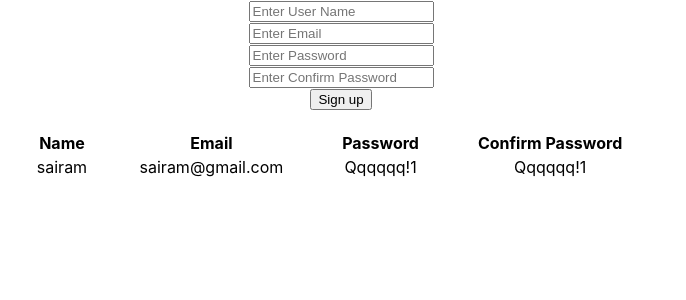
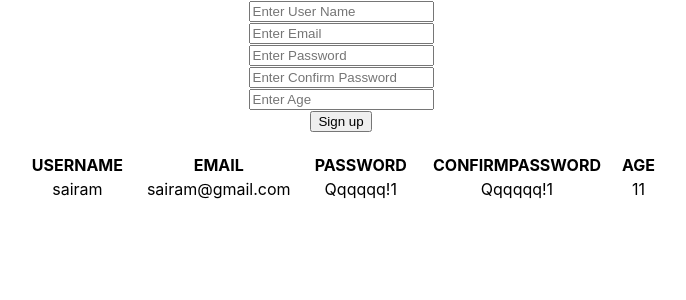
Before and after one commit to abhiTagline28/sairam-redux-crud, a React (Create React App) app: page / in a window 1280 px wide. Both pictures are taken after a click on the button "Sign up". Shown: the top 300 px of the page, without its empty margins (299-985 px from the left). Built offline with nearby package versions, Linux system fonts and the light colour scheme.

Commit message:
dynamic table and some minor changes

```diff
--- a/src/components/UserList.component.jsx
+++ b/src/components/UserList.component.jsx
@@ -1,33 +1,18 @@
-import React from 'react'
+import React, { Fragment } from 'react'
 import { useSelector } from 'react-redux'
+import Table from '../reusable/Table'
 
 export default function UserList() {
     const userData = useSelector(state => state.user)
     const { errorMessage, showError, userList } = userData
-
+    const key = userList.length ? Object.keys(userList[0]) : []
     return (
-        <div>
+        <Fragment>
             {showError && errorMessage}
-            <table style={{ width: "50%", margin: '0 auto' }}>
-                <thead>
-                    <tr>
-                        <th>Name</th>
-                        <th>Email</th>
-                        <th>Password</th>
-                        <th>Confirm Password</th>
-                    </tr>
-                </thead>
-                <tbody>
-                    {userList.map(({ userName, email, password, confirmPassword }, index) => {
-                        return <tr key={index}>
-                            <td>{userName}</td>
-                            <td>{email}</td>
-                            <td>{password}</td>
-                            <td>{confirmPassword}</td>
-                        </tr>
-                    })}
-                </tbody>
-            </table>
-        </div>
+            {key.length ?
+                <Table theadKeyMap={key} tbodyValueMap={userList} />
+                : null
+            }
+        </Fragment>
     )
 }
--- a/src/redux/constants/formFields.js
+++ b/src/redux/constants/formFields.js
@@ -1,4 +1,4 @@
-import { email, password, username, confirmPassword } from "../../util/validationConstants";
+import { email, password, alphabetWithSpace, confirmPassword, number } from "../../util/validationConstants";
 export default {
     userName: {
         type: 'text',
@@ -6,7 +6,7 @@ export default {
         isRequired: true,
         showError: false,
         errorMessage: 'Only Alphabets',
-        pattern: username
+        pattern: alphabetWithSpace
     },
     email: {
         type: 'email',
@@ -31,5 +31,13 @@ export default {
         showError: false,
         errorMessage: 'confirm password must match',
         pattern: confirmPassword
+    },
+    age: {
+        type: 'text',
+        value: '11',
+        isRequired: true,
+        showError: false,
+        errorMessage: 'age is required',
+        pattern: number
     }
 }
--- /dev/null
+++ b/src/reusable/Table.jsx
@@ -0,0 +1,26 @@
+import React from "react";
+export default ({ theadKeyMap, tbodyValueMap }) => (
+
+    <table key={Math.random()} style={{ width: '50%', margin: '0 auto' }}>
+        <thead>
+            <tr>
+                {
+                    theadKeyMap.map(value => <th key={value} >{value.toUpperCase()}</th>)
+                }
+            </tr>
+        </thead>
+        <tbody>
+            {
+                tbodyValueMap.map(({ ...all }, index) => {
+                    return <tr key={index}>
+                        {
+                            Object.values(all).map((values, index) => {
+                                return <td key={index}>{values}</td>
+                            })
+                        }
+                    </tr>
+                })
+            }
+        </tbody>
+    </table>
+)
--- a/src/util/regex.js
+++ b/src/util/regex.js
@@ -17,3 +17,5 @@ export const userNameValidation = value => {
     const regex = /^[A-Za-z\s]+$/
     return regex.test(value)
 }
+
+export const numberValidation = value => (/^[0-9]+$/).test(value)
--- a/src/util/validation.js
+++ b/src/util/validation.js
@@ -1,5 +1,5 @@
-import { email, password, username, confirmPassword } from "./validationConstants";
-import { emailValidation, passwordValidation, userNameValidation } from "./regex";
+import { email, password, alphabetWithSpace, confirmPassword, number } from "./validationConstants";
+import { emailValidation, passwordValidation, userNameValidation, numberValidation } from "./regex";
 let passwordValue = ''
 export default (pattern, value) => {
     if (pattern === password) {
@@ -10,10 +10,12 @@ export default (pattern, value) => {
             return emailValidation(value)
         case password:
             return passwordValidation(value)
-        case username:
+        case alphabetWithSpace:
             return userNameValidation(value)
         case confirmPassword:
             return (value === passwordValue)
+        case number:
+            return numberValidation(value)
         default:
             return false;
     }
--- a/src/util/validationConstants.js
+++ b/src/util/validationConstants.js
@@ -1,4 +1,5 @@
 export const email = 'email'
-export const username = 'username'
+export const alphabetWithSpace = 'alphabetWithSpace'
 export const password = 'password'
 export const confirmPassword = 'confirmPassword'
+export const number = 'number'
```
